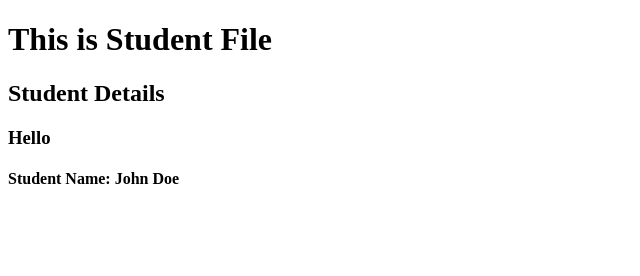
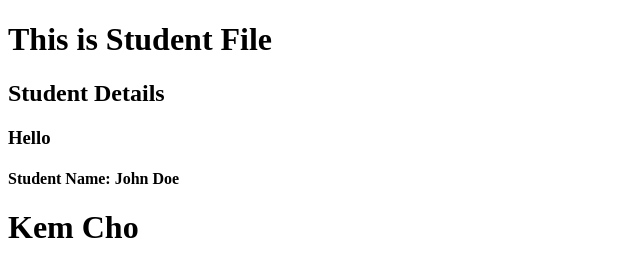
Before and after one commit to shivam1108-06/sweet-shop-management, a plain HTML site: page frontend/stu.html in a window 1280 px wide. Shown: the whole page, without its empty margins (0-640 px from the left). Drawn offline with Linux system fonts and the light colour scheme.

Commit message:
H1 are added

```diff
--- a/frontend/stu.html
+++ b/frontend/stu.html
@@ -13,5 +13,7 @@
     <h3>Hello</h3>
 
     <h4>Student Name: John Doe</h4>
+
+    <h1>Kem Cho</h1>
 </body>
 </html>
```
